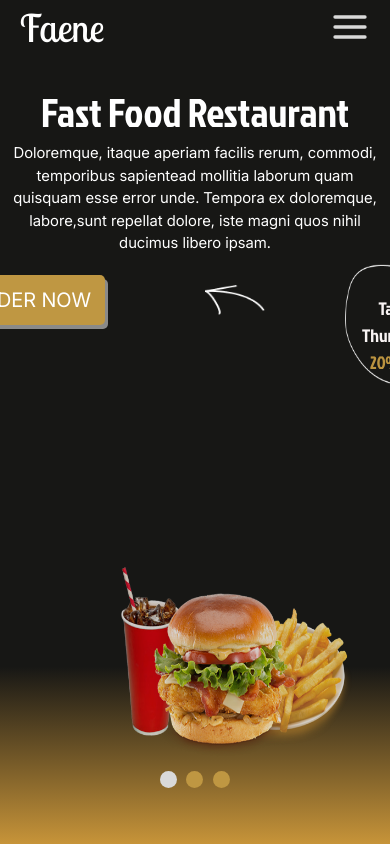
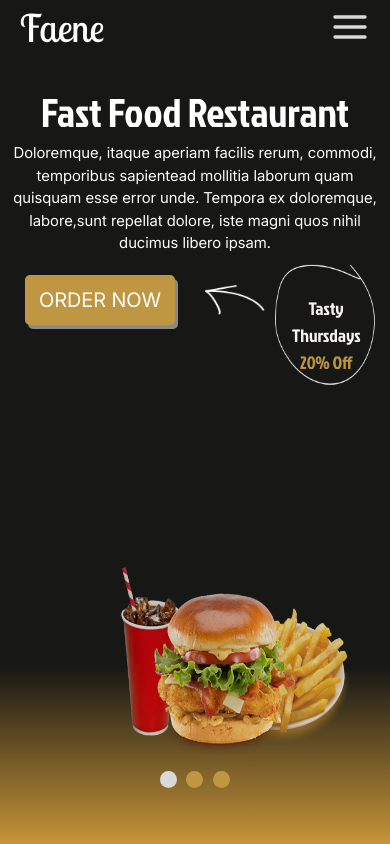
Before and after one commit to Monsieur-Code1/Fast-Food-Restaurant, a React (Vite) app: page / in a window 390 px wide. Shown: the top 844 px of the page. Built offline with nearby package versions, Linux system fonts and the light colour scheme.

Commit message:
edit button order

```diff
--- a/src/feature/FirstPage/styleFram1.css
+++ b/src/feature/FirstPage/styleFram1.css
@@ -183,6 +183,7 @@
 
   .AppButtonOrder {
     margin-top: 5px;
+    justify-content: center;
   }
   .ContainerSpan {
     width: 100px;
@@ -244,6 +245,7 @@
 
   .AppButtonOrder {
     margin-top: 10px;
+      justify-content: center;
   }
 
   .ImgVector {
@@ -314,6 +316,7 @@
 
   .AppButtonOrder {
     margin-top: 10px;
+      justify-content: center;
   }
   .ImgVector {
     width: 90px;
```
